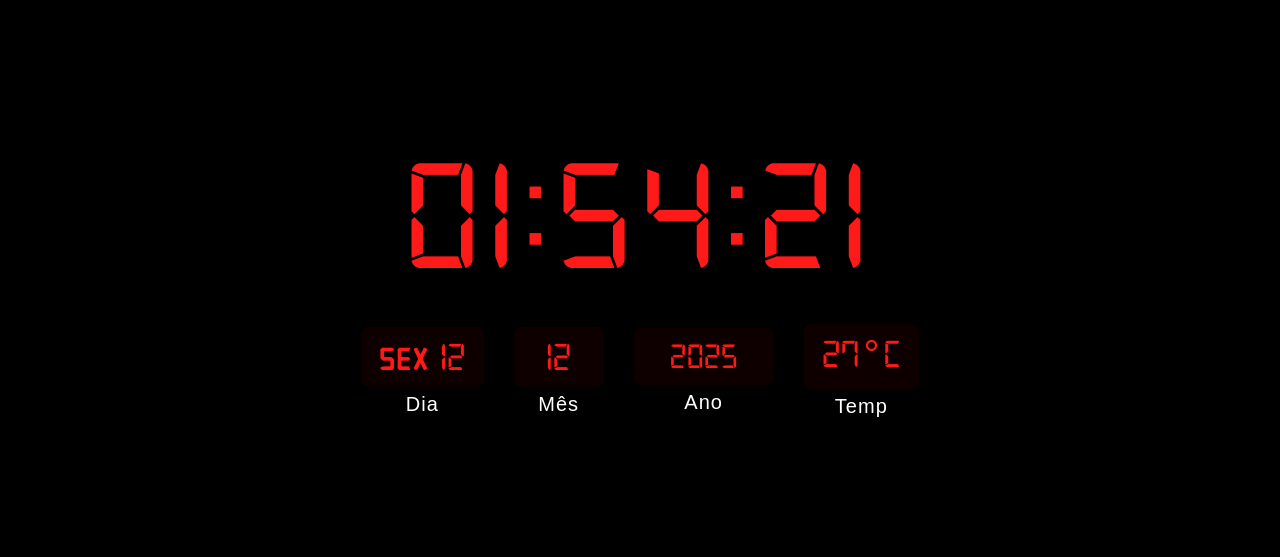
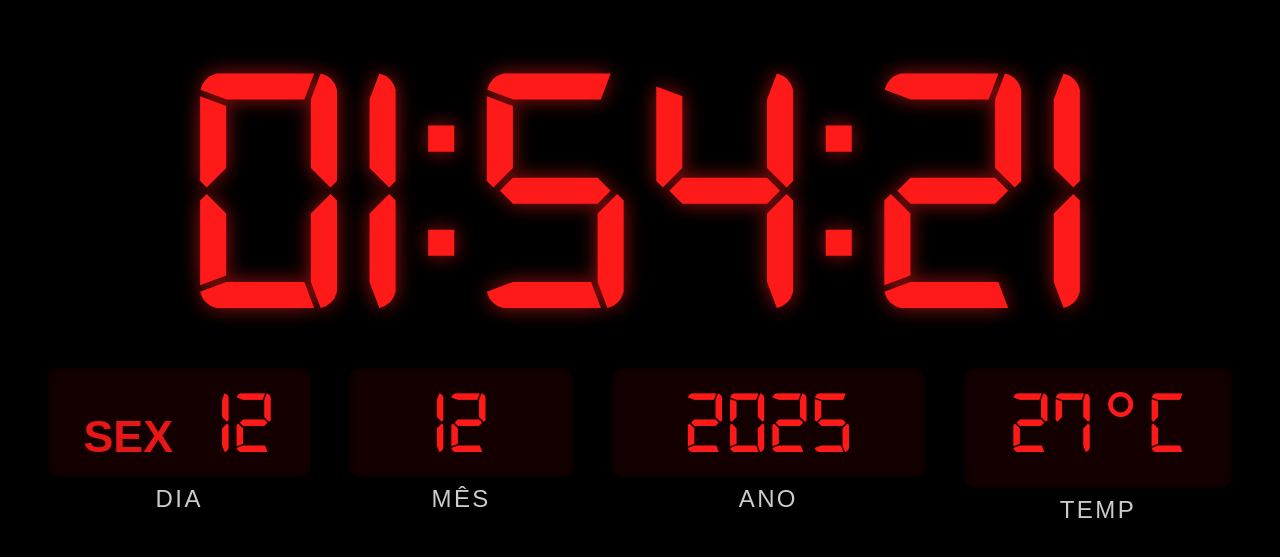
Before and after one commit to drivanreis/relogio, a plain HTML site: page relogio.html in a window 1280 px wide. Shown: the part 123-680 px from the top of the page. Drawn offline with Linux system fonts and the light colour scheme.

Commit message:
Perfeito

```diff
--- a/style.css
+++ b/style.css
@@ -8,9 +8,9 @@
 
 :root{
     --bg: #000;
-    --led: #ff1a1a; /* vermelho vivo (números) */
-    --box-bg: rgba(255, 0, 0, 0.06); /* leve fundo dos visores */
-    --label-color: #ffffff; /* branco para labels como Dia/Mês/Ano/Temp */
+    --led: #ff1a1a;
+    --box-bg: rgba(255, 0, 0, 0.08);
+    --label-color: #ffffff;
 }
 
 /* Reset básico */
@@ -18,10 +18,10 @@
 
 html, body {
     height: 100%;
+    width: 100%;
     background: var(--bg);
-    font-family: Arial, Helvetica, sans-serif; /* padrão para labels e semana */
-    -webkit-font-smoothing: antialiased;
-    -moz-osx-font-smoothing: grayscale;
+    font-family: Arial, Helvetica, sans-serif;
+    overflow: hidden; /* Evita barras de rolagem */
 }
 
 .container {
@@ -30,92 +30,124 @@ html, body {
     align-items: center;
     justify-content: center;
     height: 100%;
-    padding: 20px;
+    width: 100%;
+    padding: 2vh 2vw; /* Margem dinâmica */
 }
 
-/* HORA: fonte digital grande */
+/* ================== HORA GIGANTE ================== */
+/* A mágica acontece aqui: usamos 'min' para pegar o maior tamanho
+   possível que caiba tanto na largura (vw) quanto na altura (vh) */
 #hora {
     font-family: "Digital7", monospace;
     color: var(--led);
-    font-size: 160px;
-    letter-spacing: 8px;
-    line-height: 1;
+
+    /* Tenta usar 35% da largura. Se ficar muito alto, trava em 55% da altura da tela */
+    font-size: min(28vw, 55vh);
+
+    line-height: 0.9;
     text-align: center;
-    margin-bottom: 18px;
+    margin-bottom: 2vh; /* Espaço dinâmico abaixo da hora */
+    text-shadow: 0 0 20px rgba(255, 26, 26, 0.6); /* Efeito neon leve */
 }
 
-/* ============= DIA DA SEMANA ============= */
-#semana {
-    color: var(--led);                 /* vermelho */
-    font-size: 32px;                   /* tamanho igual ao estilo do relógio real */
-    font-weight: bold;                 /* mais visível */
-    letter-spacing: 2px;
-    margin-bottom: 12px;
+/* ================== LINHA INFERIOR ================== */
+.bottom-row {
+    display: flex;
+    width: 100%;
+    justify-content: center; /* Centraliza o grupo */
+    gap: 3vw; /* Espaço entre os blocos baseados na largura da tela */
 }
 
-/* Linha inferior com dia, mês, ano, temp */
-.bottom-row {
-    display: flex;
-    gap: 30px;
-    align-items: center;
-    justify-content: center;
-    margin-top: 10px;
-}
-
-/* Cada bloco (dia, mês, ano, temp) */
+/* Cada grupo (Data/Temp) */
 .date-group, .temp-group {
     display: flex;
     flex-direction: column;
     align-items: center;
 }
 
-/* Caixa do número (digital) */
+/* ============= DIA DA SEMANA (Dentro da caixa) ============= */
+#semana-dia {
+    display: flex;
+    align-items: baseline;
+    justify-content: center;
+    gap: 0.5em;
+}
+
+.semana-text {
+    font-size: 0.5em; /* Metade do tamanho do número */
+    font-family: Arial, sans-serif;
+    font-weight: bold;
+    color: var(--led);
+    opacity: 0.9;
+}
+
+/* ================== CAIXAS DOS NÚMEROS ================== */
 .date-box {
     font-family: "Digital7", monospace;
     color: var(--led);
     background: var(--box-bg);
-    padding: 10px 18px;
-    border-radius: 8px;
-    min-width: 90px;
+
+    /* Tamanho dinâmico para a linha de baixo */
+    /* Tenta 7% da largura, mas trava em 12% da altura se a tela for muito larga */
+    font-size: min(7vw, 12vh);
+
+    padding: 0.1em 0.4em;
+    border-radius: 10px;
     text-align: center;
-    font-size: 40px;
+    box-shadow: inset 0 0 10px rgba(0,0,0,0.5); /* Profundidade */
+
+    /* Garante que todos tenham uma altura consistente */
+    display: flex;
+    align-items: center;
+    justify-content: center;
+    min-width: 2.5em;
 }
 
-/* Ano usa mais espaço */
+/* O box do Ano precisa ser um pouco mais largo */
 .date-group:nth-child(3) .date-box {
-    min-width: 140px;
-    font-size: 36px;
+    min-width: 3.5em;
 }
 
 /* Temperatura */
 .temp-group .date-box {
-    min-width: 110px;
-    font-size: 40px;
+    min-width: 3em;
 }
 
-/* Labels brancas */
+/* ================== LEGENDAS (Dia, Mês, Ano) ================== */
 .label {
-    margin-top: 6px;
+    margin-top: 1vh;
     color: var(--label-color);
     font-family: Arial, Helvetica, sans-serif;
-    font-size: 20px;
-    letter-spacing: 1px;
+
+    /* Tamanho do texto da legenda também dinâmico */
+    font-size: min(2.5vw, 3vh);
+
+    text-transform: uppercase;
+    letter-spacing: 0.1em;
+    opacity: 0.8;
 }
 
-/* Responsividade */
-@media (max-width: 800px) {
-    #hora { font-size: 110px; letter-spacing: 6px; }
-    #semana { font-size: 26px; }
-    .date-box { font-size: 30px; min-width: 70px; padding: 8px 14px; }
-    .date-group:nth-child(3) .date-box { min-width: 100px; font-size: 28px; }
-    .label { font-size: 16px; }
+/* ================== AJUSTE FINO PARA CELULARES (VERTICAL) ================== */
+@media (orientation: portrait) {
+    /* No celular em pé, aumentamos a largura relativa pois temos pouca largura */
+    #hora {
+        font-size: 23vw;
+    }
+
+    .bottom-row {
+        gap: 2vw;
+    }
+
+    .date-box {
+        font-size: 6vw; /* Reduz um pouco para caber 4 caixas lado a lado */
+        padding: 0.1em 0.2em;
+    }
+
+    .label {
+        font-size: 2.5vw;
+    }
+
+    .semana-text {
+        display: none; /* Esconde a semana (SEG/TER) se ficar muito apertado no celular */
+    }
 }
-
-@media (max-width: 420px) {
-    #hora { font-size: 72px; letter-spacing: 4px; }
-    #semana { font-size: 18px; }
-    .bottom-row { gap: 12px; }
-    .date-box { font-size: 20px; min-width: 56px; padding: 6px 8px; }
-    .date-group:nth-child(3) .date-box { min-width: 80px; font-size: 18px; }
-    .label { font-size: 12px; }
-}
```
